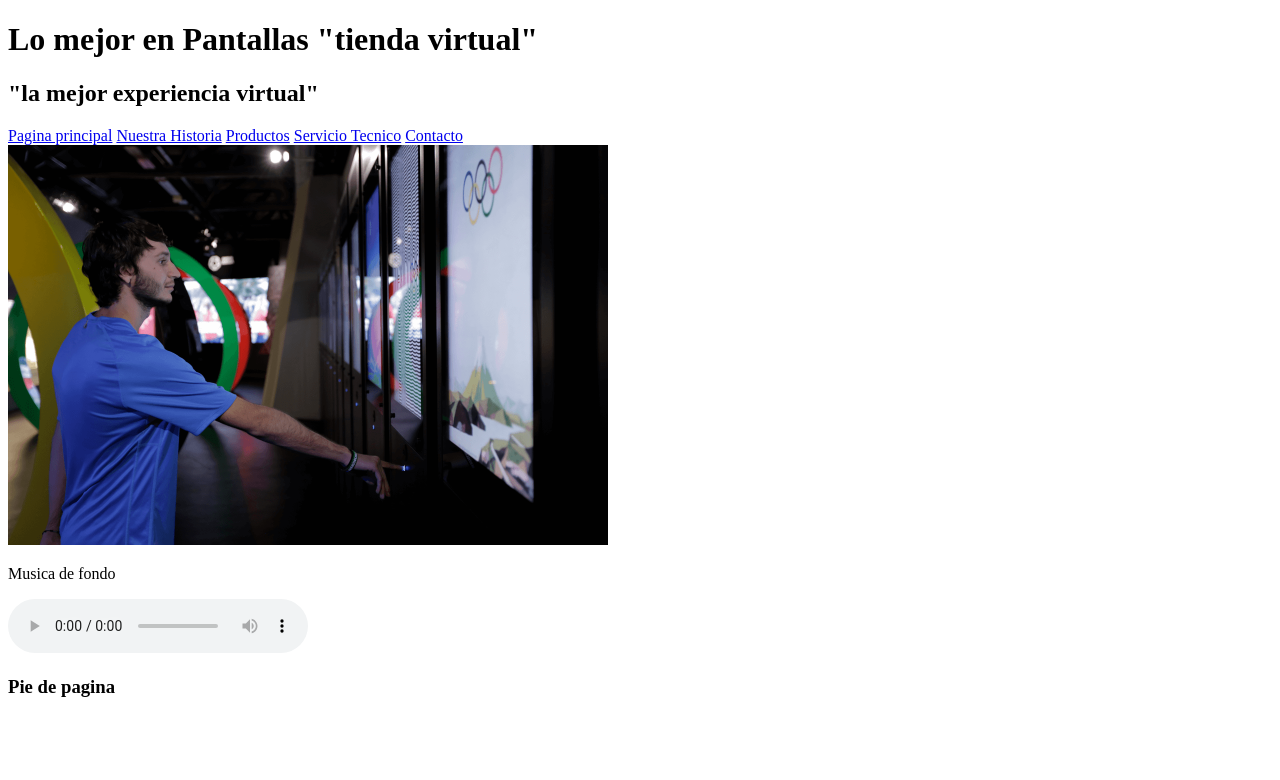
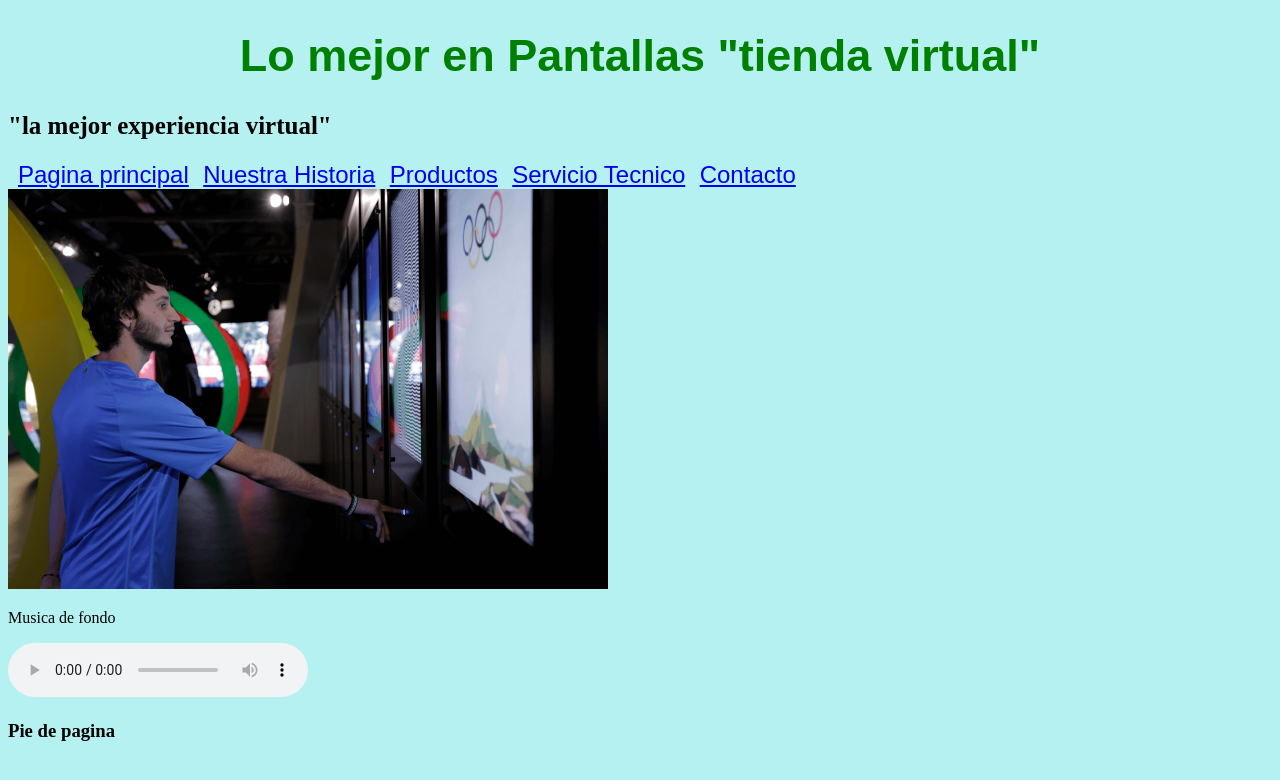
Before and after one commit to GustavoGAyala/codoTp0, a plain HTML site: page index.html in a window 1280 px wide. Drawn offline with Linux system fonts and the light colour scheme.

Commit message:
agrego animacion al menu

```diff
--- /dev/null
+++ b/css/estilo_index.css
@@ -0,0 +1,33 @@
+body{
+    background-color: rgb(182, 241, 241);
+
+}
+h1{
+    font-family: sans-serif;
+    font-size: 45px;
+    color: green;
+    text-align: center;
+}
+h2{
+    font-size: 25px;
+}
+nav{
+    font-family: sans-serif;
+}
+a{
+    font-size: x-large;
+    margin-left: 10px;
+    animation-duration: 2s;
+    animation-name: slidein;
+}
+@keyframes slidein {
+    from {
+      margin-left: 100%;
+      width: 300%
+    }
+
+    to {
+      margin-left: 0%;
+      width: 100%;
+    }
+  }
--- a/css/index.css
+++ /dev/null
@@ -1,8 +0,0 @@
-h1{
-    font-family: sans-serif;
-    font-size: 20px;
-    color: green;
-}
-h2{
-    font-size: 10px;
-}
--- a/index.html
+++ b/index.html
@@ -7,7 +7,7 @@
     <title>Tienda de Pantallas TPCODO</title>
     <!--icono para el explorador-->
     <link rel="icon" href="img/iconPantalla.png">
-
+    <LINK href="css/estilo_index.css" rel="stylesheet" type="text/css">
 </head>
 <body>
 <!--titulo de la web-->
@@ -39,6 +39,7 @@
     <div>
         <h3>Pie de pagina</h3>
     </div>
+
     <script src="js/index.js"></script>
 </body>
 </html>
```
